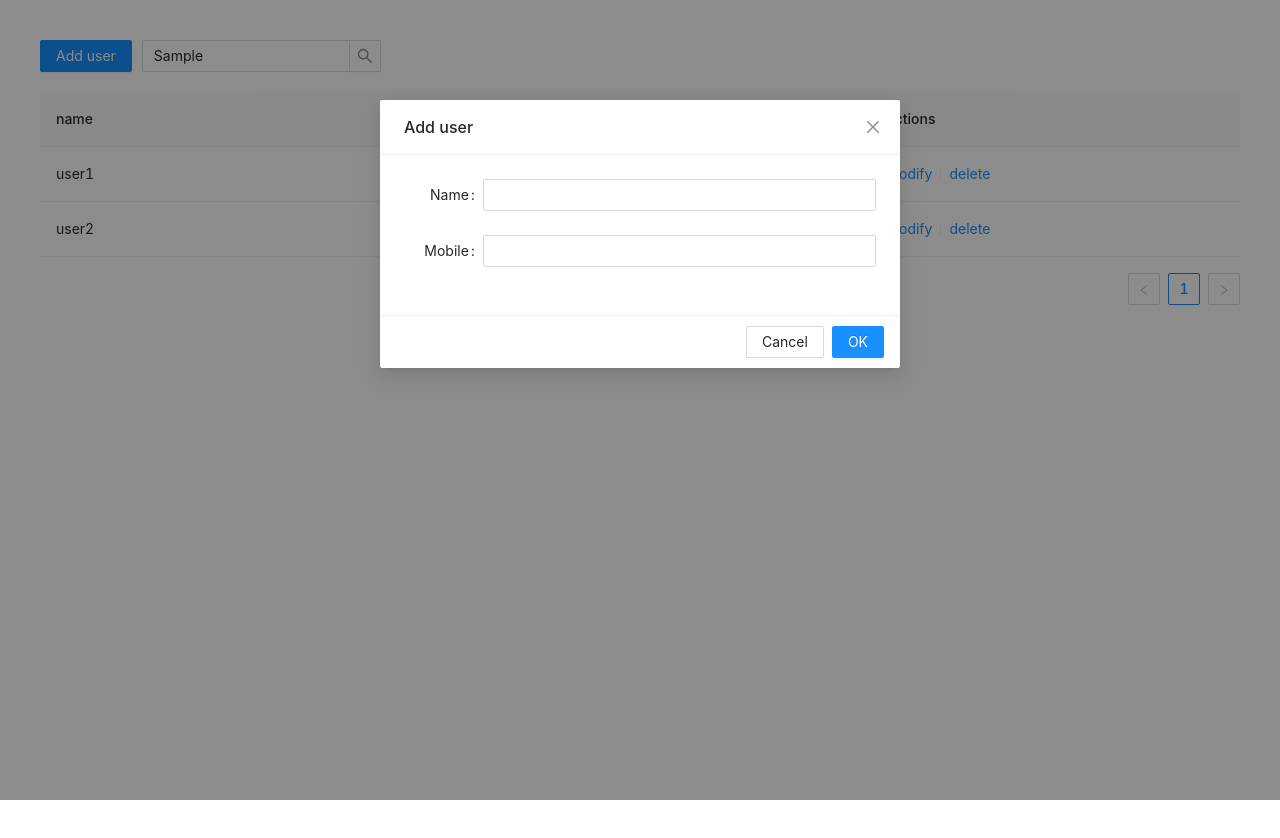
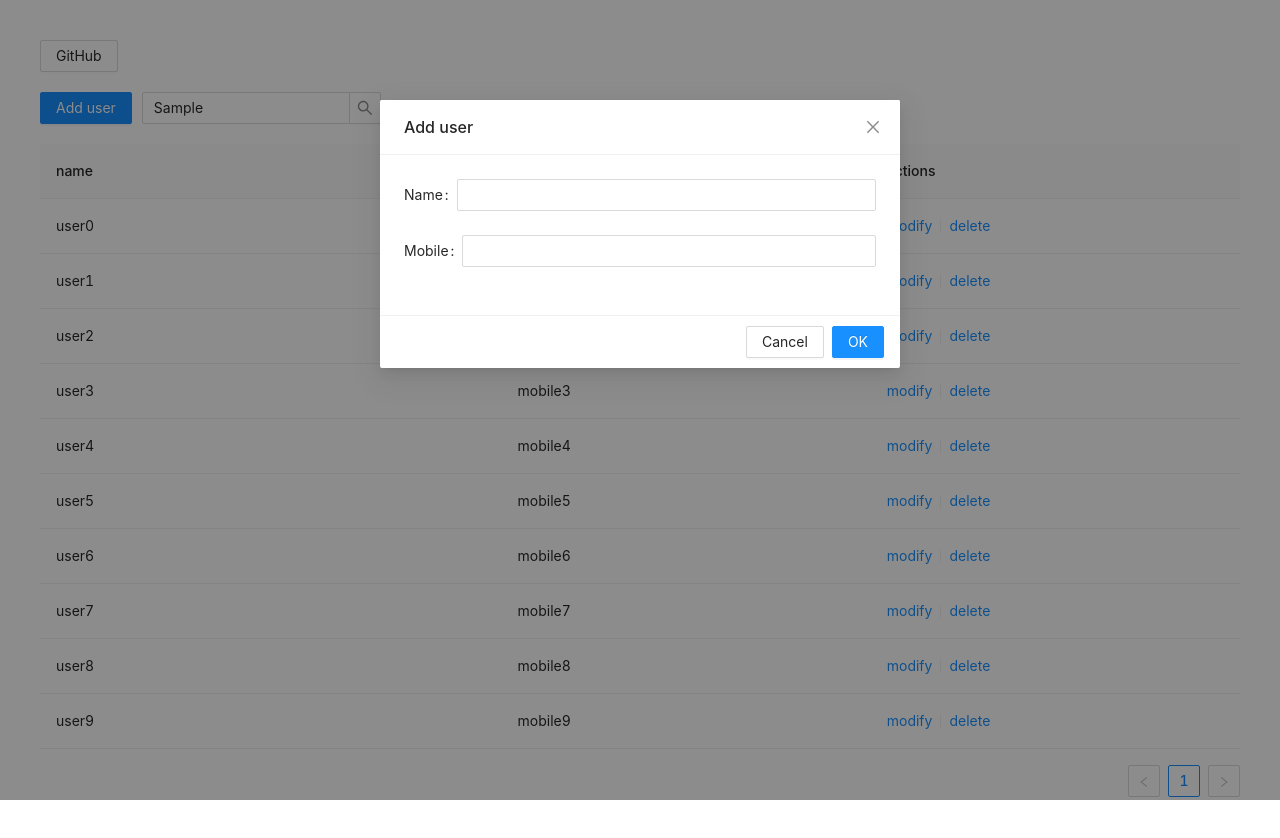
Before and after one commit to zzhang18/booking, a React (Create React App) app: page / in a window 1280 px wide. Both pictures are taken after typing "Sample" into the empty fields and a click on the button "Add user". Shown: the top 838 px of the page. Before the commit the page ends 800 px from the top, so only its background shows below. Built offline with nearby package versions, Linux system fonts and the light colour scheme.

Commit message:
Updated link

```diff
--- a/package.json
+++ b/package.json
@@ -1,4 +1,5 @@
 {
+  "homepage": "http://zzhan18.github.io",
   "name": "booking",
   "version": "0.1.0",
   "private": true,
@@ -6,6 +7,7 @@
     "@testing-library/jest-dom": "^5.11.4",
     "@testing-library/react": "^11.1.0",
     "@testing-library/user-event": "^12.1.10",
+    "gh-pages": "^3.1.0",
     "react": "^17.0.1",
     "react-dom": "^17.0.1",
     "react-scripts": "4.0.0",
@@ -15,7 +17,9 @@
     "start": "react-scripts start",
     "build": "react-scripts build",
     "test": "react-scripts test",
-    "eject": "react-scripts eject"
+    "eject": "react-scripts eject",
+    "predeploy": "yarn run build",
+    "deploy": "gh-pages -b master -d build"
   },
   "eslintConfig": {
     "extends": [
--- a/src/App.js
+++ b/src/App.js
@@ -1,13 +1,17 @@
 import React, { Component } from 'react';
 import { Table, Button, Modal, Divider, Popconfirm, Form, Input, message } from 'antd';
+import { FormInstance } from 'antd/lib/form';
 import _ from 'lodash';
 import './App.css';
-import userData  from './users.json';
+// import userData  from './users.json';
 
 const { Search } = Input;
 function App(props) {
   return (
     <div style={{padding:40}}>
+        <div style={{marginBottom:20}}>
+          <Button><a href='https://github.com/zzhang18/booking'>GitHub</a></Button>
+        </div>
         <div style={{marginBottom:20}}>
           <Button type="primary" style={{marginRight:10}} onClick={() => props.show()}>Add user</Button>
           <Search
@@ -53,24 +57,17 @@ function App(props) {
 class EditModalWrapper extends React.Component {
 
   save = async (e) => {
-    e.preventDefault();
-    const form = this.props.form;
-    // form.validateFields(async (err, values) => {
-    //   if (err) return;
-
-    //   this.props.edit(values);
-    //   form.resetFields();
-    // });this.props.edit(values);
     this.props.edit();
-
     this.setState({ visible: false});
   };
 
   cancelModal = async () => {
-    // this.props.form.resetFields();
     this.props.onCancel();
   };
 
+  onFinish = values => {
+    console.log('Received values of form: ', values);
+  };
 
   render() {
     const { visible, form, title, target } = this.props;
@@ -82,10 +79,7 @@ class EditModalWrapper extends React.Component {
 					onOk={this.save}
 					onCancel={this.cancelModal}
         >
-          <Form
-						labelCol={{ span: 4 }}
-						wrapperCol={{ span: 20 }}
-					>
+          <Form initialValues={{ name: target ?target.name : null, mobile:target ?target.mobile : null }} >
             <Form.Item name='name' label="Name">
               <Input />
             </Form.Item>
@@ -98,7 +92,6 @@ class EditModalWrapper extends React.Component {
     );
   }
 }
-
 
 let hoc = (WrappedComponent) => {
   return class EnhancedComponent extends Component {
@@ -113,17 +106,29 @@ let hoc = (WrappedComponent) => {
 		}
 
 		async componentDidMount() {
-      let users = userData.users;
-      console.log('users', users);
+      await this.fetchUsers();
+    }
+
+    async fetchUsers() {
+      let users = _.times(10,index=> {
+        return {
+          "name": 'user' + index,
+          "mobile": 'mobile' + index
+          };
+        }
+      );
       this.setState({users});
     }
 
     async search(value) {
-      console.log('seaerching value',value);
-      let users = userData.user;
-      users = _.filter(users, {'name':value});
-      console.log('filter users',users);
-      this.setState({users});
+      let users = _.times(10,index=> {
+        return {
+          "name": 'user' + index,
+          "mobile": 'mobile' + index
+          };
+        }
+      );
+      this.setState({users: value ? _.filter(users, {'name':value}) : users});
     }
 
     async show(user) {
@@ -142,8 +147,6 @@ let hoc = (WrappedComponent) => {
       message.success('deleted');
     }
 
-
-
 		render() {
 			return <WrappedComponent
       user={this.state.user}
```
Also changed, not shown: 1 other file (tests, documents, lock files or other folders).
